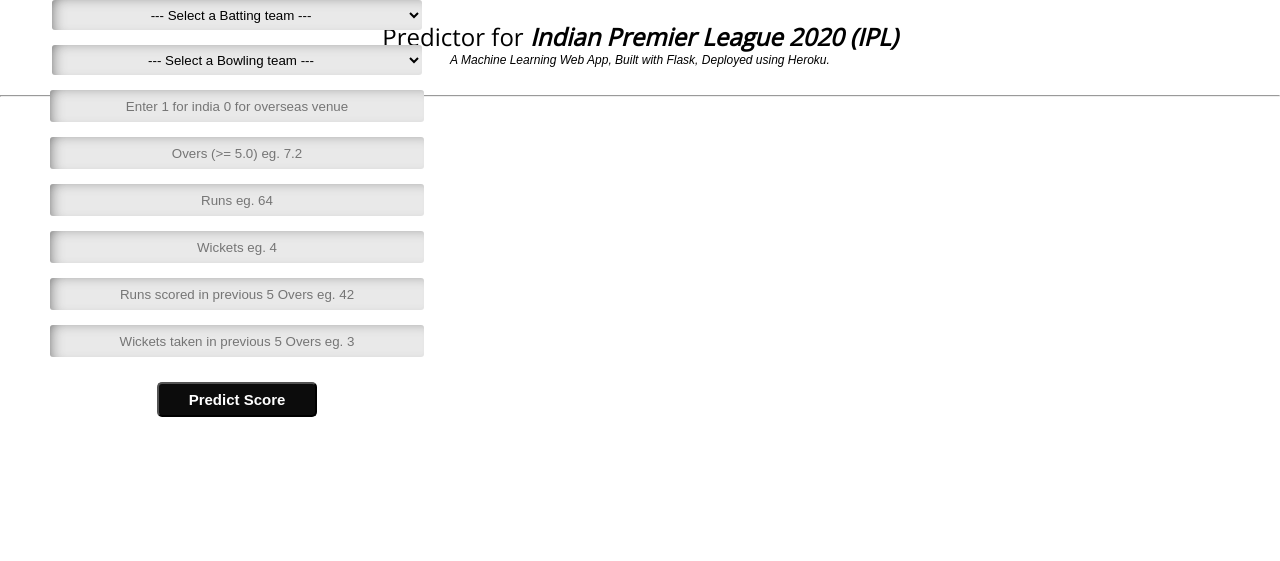
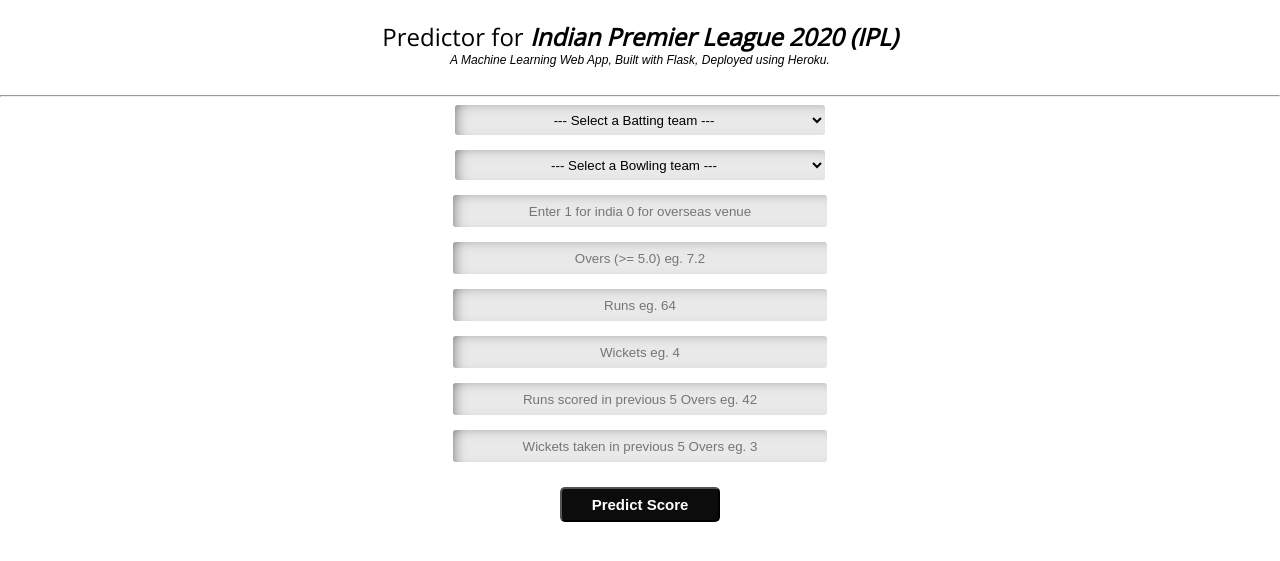
Before and after one commit to reddypradeep9/iplscoreprediction, a Flask app: page / in a window 1280 px wide. Shown: the top 561 px of the page. Run offline with Flask 2, Linux system fonts and the light colour scheme; parts of the project's set-up code (start-up, migrations or seed data) failed here and were passed over; some libraries are stand-ins or nearby versions.

Commit message:
slightchange

```diff
--- a/static/styles.css
+++ b/static/styles.css
@@ -25,11 +25,7 @@
 
 .div2{
 	align:center;
-	position:fixed;
-	top: 0px; /* your required value */
-	left: 50px;
-	width: 150px;
-	height: 100%;
+
 
 }
 
```
